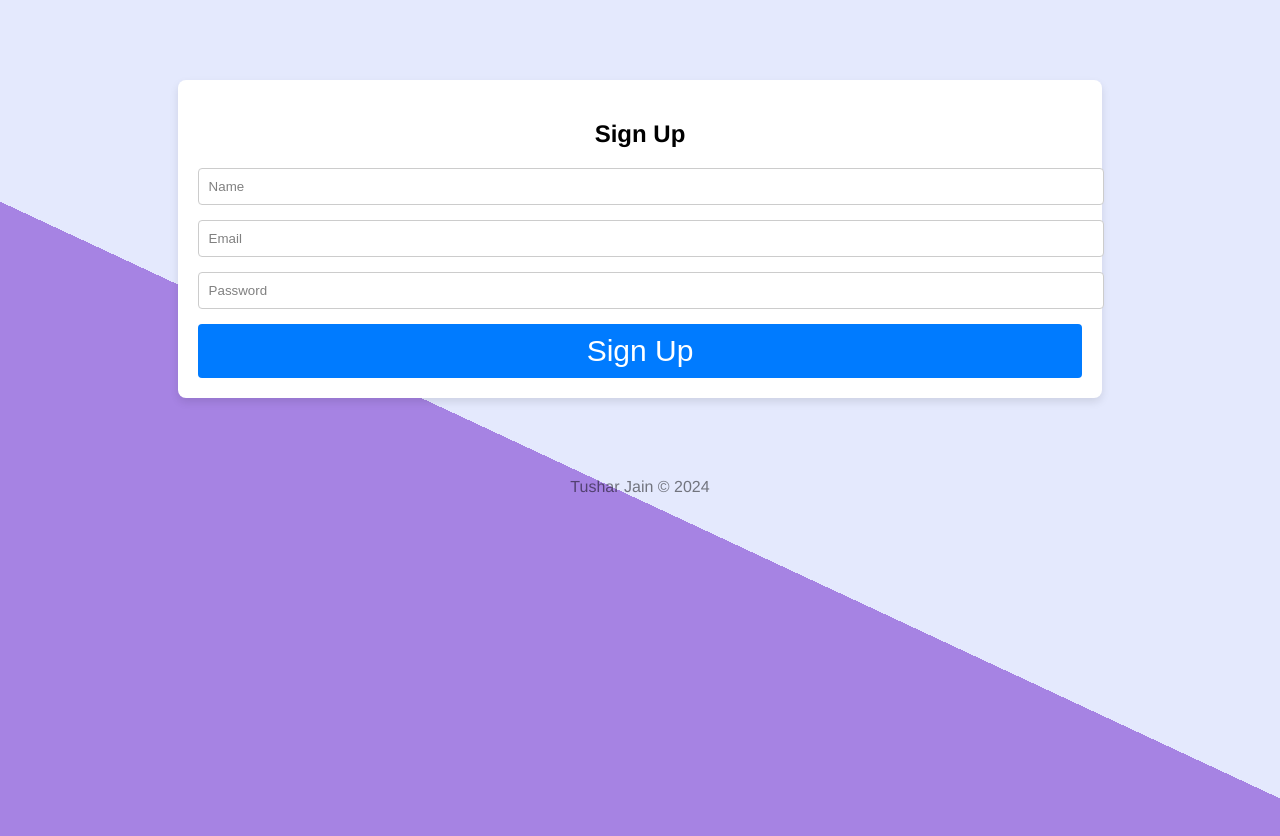
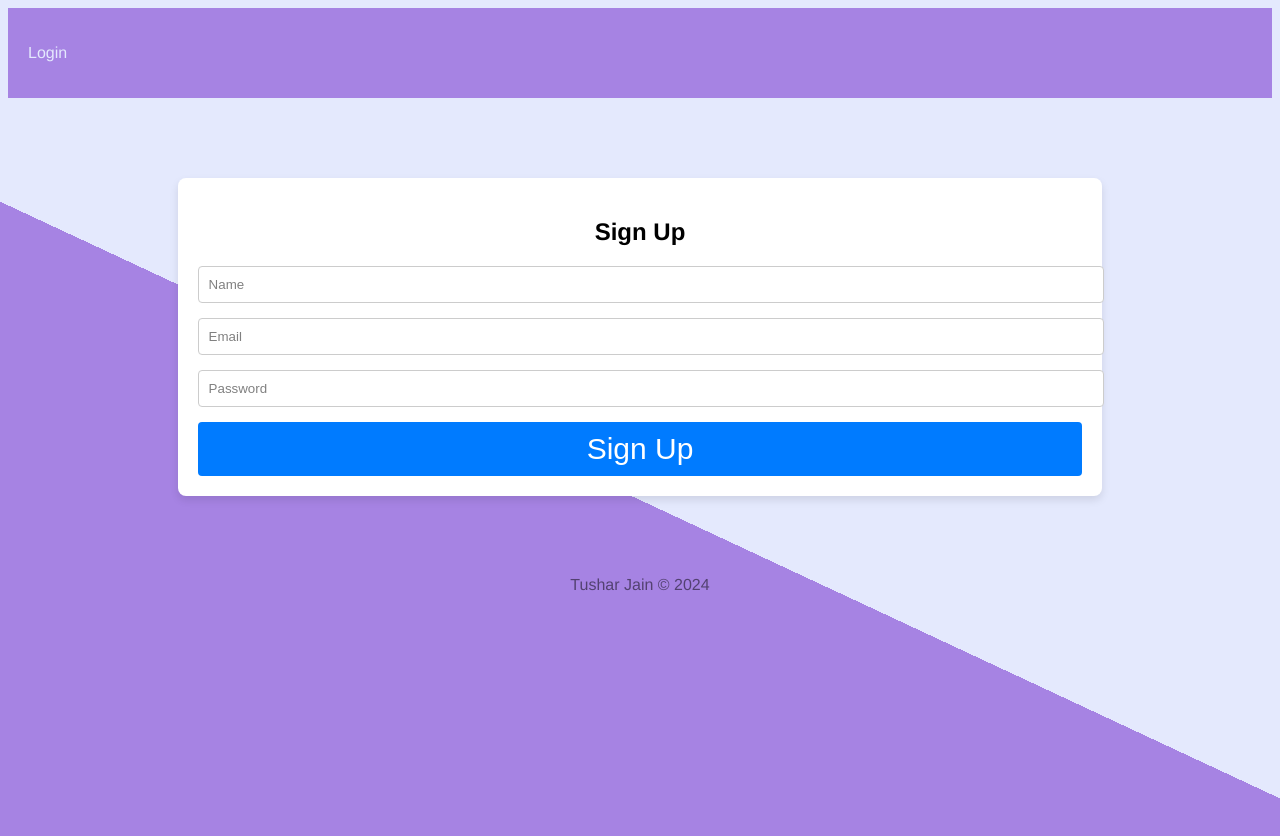
Before and after one commit to tusharjain2802/Rise11-ToDoApp, a React (Create React App) app in the folder client/: page /signup in a window 1280 px wide. Shown: the top 836 px of the page. Built offline with nearby package versions, Linux system fonts and the light colour scheme.

Commit message:
Final Commit

```diff
--- a/client/src/index.css
+++ b/client/src/index.css
@@ -4,6 +4,33 @@ html {
   min-height: 1000px;
   font-family: 'helvetica neue';
 }
+
+/* Header.css */
+
+/* Header Styles */
+.header {
+  background-color: #A683E3;
+  color: #E4E9FD;
+  padding: 20px;
+}
+
+/* Navigation Links Styles */
+.nav-links {
+  list-style: none;
+  padding: 0;
+  display: flex;
+}
+
+.nav-link {
+  text-decoration: none;
+  color: #E4E9FD;
+  margin-right: 20px;
+}
+
+.nav-link:hover {
+  text-decoration: underline;
+}
+
 
 h1 {
   color: #fff;
@@ -22,6 +49,37 @@ h1 {
   background-color: #A683E3;
   text-align: center;
 }
+
+/* LoginPrompt.css */
+
+.login-prompt {
+  display: flex;
+  flex-direction: column;
+  justify-content: center;
+  align-items: center;
+  height: 100vh;
+  /* background-color: #A683E3; */
+  color: #A683E3;
+  font-family: Arial, sans-serif;
+  text-align: center;
+}
+
+.login-prompt h2 {
+  font-size: 2.5em;
+  font-weight: bold;
+  margin-bottom: 20px;
+}
+
+.login-prompt p {
+  font-size: 1.5em;
+  margin-bottom: 20px;
+}
+
+.login-prompt a {
+  color: #E4E9FD;
+  text-decoration: underline;
+}
+
 
 .item {
   min-height: 70px;
--- a/client/src/screens/Home.js
+++ b/client/src/screens/Home.js
@@ -28,6 +28,10 @@ export default function Home() {
           console.error('Error deleting item:', error);
         }
       };
+      const handleLogOut = async(e) => {
+        localStorage.removeItem('userEmail');
+        navigate("/login")
+      }
       const handleSubmit = async (e) => {
         e.preventDefault();
         try {
@@ -84,8 +88,18 @@ export default function Home() {
             return day;
     }
     let day = getDate();
+    if(storedEmail){
   return (
     <div>
+    <header className="header">
+      <nav>
+        <ul className="nav-links">
+          <li>
+            <span onClick={handleLogOut} className="nav-link">LogOut</span>
+          </li>
+        </ul>
+      </nav>
+    </header>
     <div className="box" id="heading">
     <h1>{day}</h1>
 </div>
@@ -107,4 +121,13 @@ export default function Home() {
 <Footer />
       </div>
   )
+}else{
+  return(
+    <div className="login-prompt">
+    <h2>Please Login Before Using the Todo App</h2>
+    <p>You need to be logged in to access this feature.</p>
+    <Link to="/login">Login Here</Link>
+  </div>
+  )
 }
+}
--- a/client/src/screens/Login.js
+++ b/client/src/screens/Login.js
@@ -34,7 +34,18 @@ export default function Login() {
     };
 
     return (
+      <div>
+      <header className="header">
+      <nav>
+        <ul className="nav-links">
+          <li>
+            <Link to="/signup" className="nav-link">Register</Link>
+          </li>
+        </ul>
+      </nav>
+    </header>
       <div className="container">
+
         <form id="login-form" className="form" onSubmit={handleLoginSubmit}>
           <h2>Login</h2>
           <input
@@ -57,5 +68,6 @@ export default function Login() {
         </form>
         <Footer />
       </div>
+      </div>
     );
 }
--- a/client/src/screens/Signup.js
+++ b/client/src/screens/Signup.js
@@ -31,6 +31,16 @@ export default function Signup() {
     };
 
     return (
+      <div>
+      <header className="header">
+      <nav>
+        <ul className="nav-links">
+          <li>
+            <Link to="/login" className="nav-link">Login</Link>
+          </li>
+        </ul>
+      </nav>
+    </header>
       <div className="container">
         <form id="signup-form" className="form" onSubmit={handleSignupSubmit}>
           <h2>Sign Up</h2>
@@ -62,5 +72,6 @@ export default function Signup() {
         </form>
         <Footer />
       </div>
+      </div>
     );
 }
```
